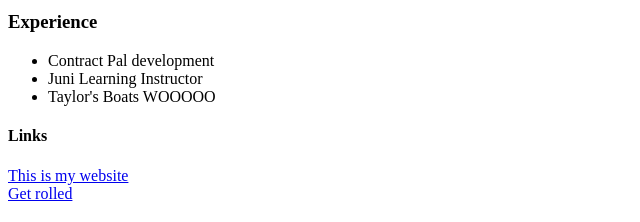
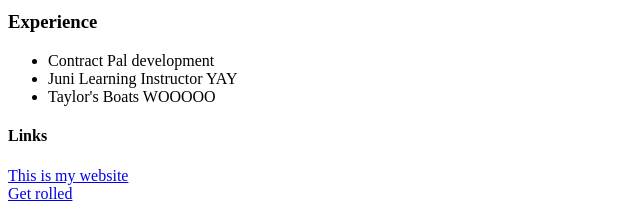
Before and after one commit to sjorgy3/Portfolio, a plain HTML site: page index.html in a window 1280 px wide. Shown: the part 304-526 px from the top of the page, 0-640 px from the left. Drawn offline with Linux system fonts and the light colour scheme.

Commit message:
new test commit

```diff
--- a/index.html
+++ b/index.html
@@ -15,7 +15,7 @@
 <h3>Experience</h3>
 <ul>
 	<li>Contract Pal development</li>
-	<li>Juni Learning Instructor</li>
+	<li>Juni Learning Instructor YAY </li>
 	<li>Taylor's Boats WOOOOO</li>
 </ul>
 <h4>Links</h4>
```
